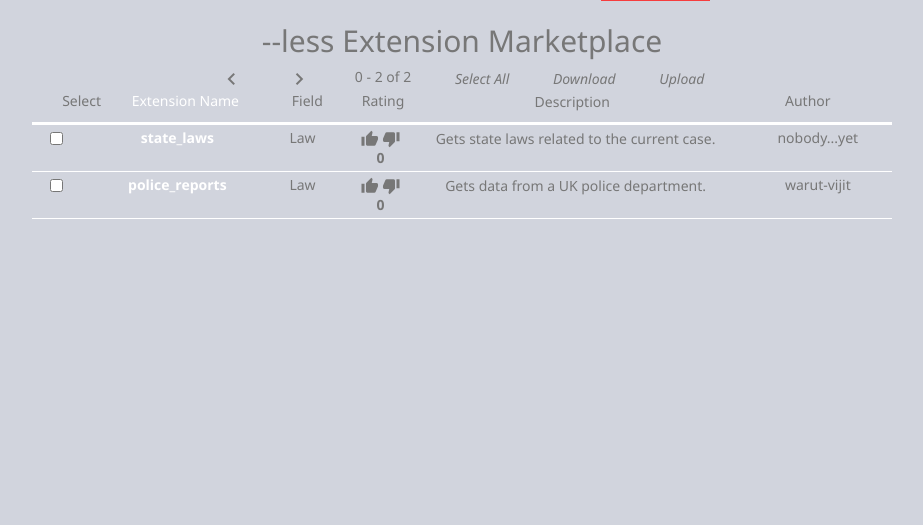
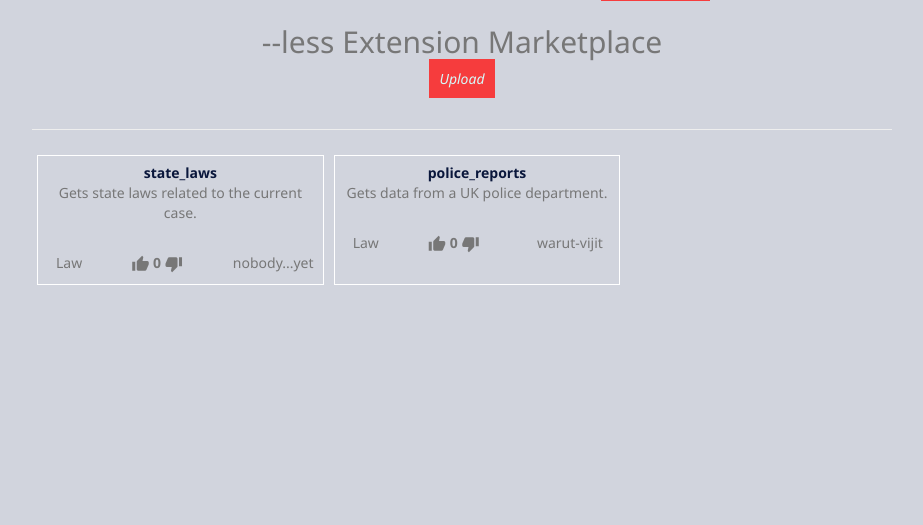
Before and after one commit to warut-vijit/law__--less, a Flask app: page /market in a window 1280 px wide. Shown: the part 103-628 px from the top of the page, without its empty margins (178-1101 px from the left). Run offline with Flask 2, Linux system fonts and the light colour scheme; data comes from the database, SQL or seed files in the repository; parts of the project's set-up code (start-up, migrations or seed data) failed here and were passed over; some libraries are stand-ins or nearby versions.

Commit message:
ui fixes

```diff
--- a/app.py
+++ b/app.py
@@ -7,12 +7,12 @@ import logging
 import BotCredentials
 import datetime
 
-from input_cleaning.pdf2txt import *
-from summarizer.unigrams import calculate_unigrams
-from summarizer.topic_analysis import *
-from summarizer.textrank import *
-from summarizer.graph_builder import *
-from summarizer.tokenizer import *
+#from input_cleaning.pdf2txt import *
+#from summarizer.unigrams import calculate_unigrams
+#from summarizer.topic_analysis import *
+#from summarizer.textrank import *
+#from summarizer.graph_builder import *
+#from summarizer.tokenizer import *
 from sqlalchemy.sql.expression import func
 from models import db, Extension, User, Document
 from utils import encryptxor
@@ -53,10 +53,10 @@ def upload_target():
 
     file_key = request.files.keys()[0]
     file_text = request.files[file_key] # of type FileStorage
-    cleaned_string = cleaner( pdf2text(file_text) ) # convert pdf to txt
-    sentences = tokenize_text(cleaned_string)
-    adj_matrix = create_sentence_adj_matrix(sentences)
-    strings = run_textrank_and_return_n_sentences(adj_matrix, sentences, .85, 5)
+    #cleaned_string = cleaner( pdf2text(file_text) ) # convert pdf to txt
+    #sentences = tokenize_text(cleaned_string)
+    #adj_matrix = create_sentence_adj_matrix(sentences)
+    #strings = run_textrank_and_return_n_sentences(adj_matrix, sentences, .85, 5)
     strings = ["Hello, friend user.", "This will have real analysis soon."]
     doctext = "\n".join(strings)
     doc_obj = Document(
--- a/static/css/cover.css
+++ b/static/css/cover.css
@@ -325,9 +325,17 @@ label {
   margin-right: 20px;
 }
 
+.expand-link {
+  color: var(--navyblue);
+}
+
 .market-table > div.ext-row {
   padding: 3px;
-  border-bottom: 1px solid white;
+  margin: 5px;
+  padding-top: 7px;
+  height: 130px;
+  max-height: 130px;
+  border: 1px solid white;
   text-align: center;
 }
 
--- a/templates/market.html
+++ b/templates/market.html
@@ -89,51 +89,26 @@
               <h2>--less Extension Marketplace</h2>
             </div>
             <div class="nav_bar"> <!-- menu -->
-              <i class="material-icons" ng-click="previous_batch()">navigate_before</i>
-              <i class="material-icons" ng-click="next_batch()">navigate_next</i>
-              <span>{{position}} - {{end_batch()}} of {{total_extensions}}</span>
-              <i ng-click="select_all()">Select All</i>
-              <i ng-click="download()">Download</i>
-              <i ng-click="upload_ext()">Upload</i>
+              <i class="inputbtn" ng-click="upload_ext()">Upload</i>
             </div>
             <div style="width:100%;min-height:500px;max-height:800px;" class="market-table">
-              <div class="col-sm-12">
-                <div class="col-sm-1">
-                  <p>Select</p>
+              <br>
+              <hr>
+              <div ng-repeat="extension in extensions track by $index" class="col-sm-4 dropdown ext-row">
+                <div>
+                <a class="expand-link" ng-click="expand_ext(extension)"><b>{{extension.name}}</b></a>
                 </div>
-                <div class="col-sm-2">
-                  <a>Extension Name</a>
-                </div>
-                <div class="col-sm-7">
-                  <div class="col-sm-2 col-xs-6">Field</div>
-                  <div class="col-sm-2 col-xs-6">Rating</div>
-                  <div class="col-sm-8"></div>
-                  <p>Description</p>
-                </div>
-                <div class="col-sm-2">
-                  <p>Author</p>
-                </div>
-              </div>
-              <div ng-repeat="extension in extensions track by $index" class="col-sm-12 dropdown ext-row">
-                <div class="col-sm-1">
-                  <input type="checkbox" name="{{extension.name}}" class="checkbox">
-                </div>
-                <div class="col-sm-2">
-                  <a class="expand-link" ng-click="expand_ext(extension)"><b>{{extension.name}}</b></a>
-                </div>
-                <div class="col-sm-7">
+                <div>
+                  <p>{{extension.description}}</p>
+                </div></br>
+
                   <div class="col-sm-2 col-xs-6">{{extension.field}}</div>
-                  <div class="col-sm-2 col-xs-6">
+                  <div class="col-sm-6 col-xs-6">
                     <i class="material-icons" style="font-size:18px" ng-click="vote(extension,1)">thumb_up</i>
+                    <b ng-class="{greenstyle: extension.rating_points>0, redstyle: extension.rating_points<0}">{{extension.rating_points}}</b>
                     <i class="material-icons" style="font-size:18px" ng-click="vote(extension,-1)">thumb_down</i>
-                    <b ng-class="{greenstyle: extension.rating_points>0, redstyle: extension.rating_points<0}">{{extension.rating_points}}</b>
                   </div>
-                  <div class="col-sm-8"></div>
-                  <p>{{extension.description}}</p>
-                </div>
-                <div class="col-sm-2">
                   <p>{{extension.author}}</p>
-                </div>
               </div>
               <div ng-show="expand || upload_active" class="blanket-ext"></div>
               <div ng-show="expand" class="expand-ext">
```
